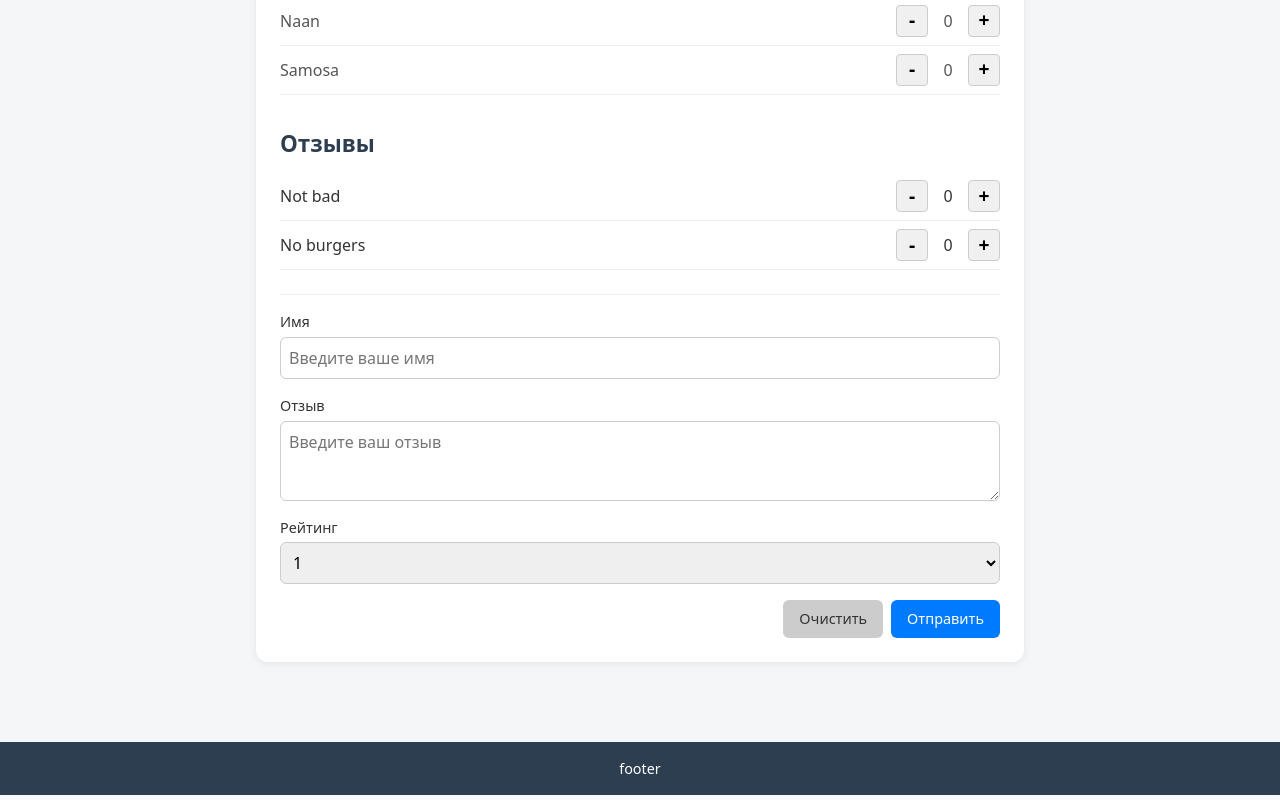
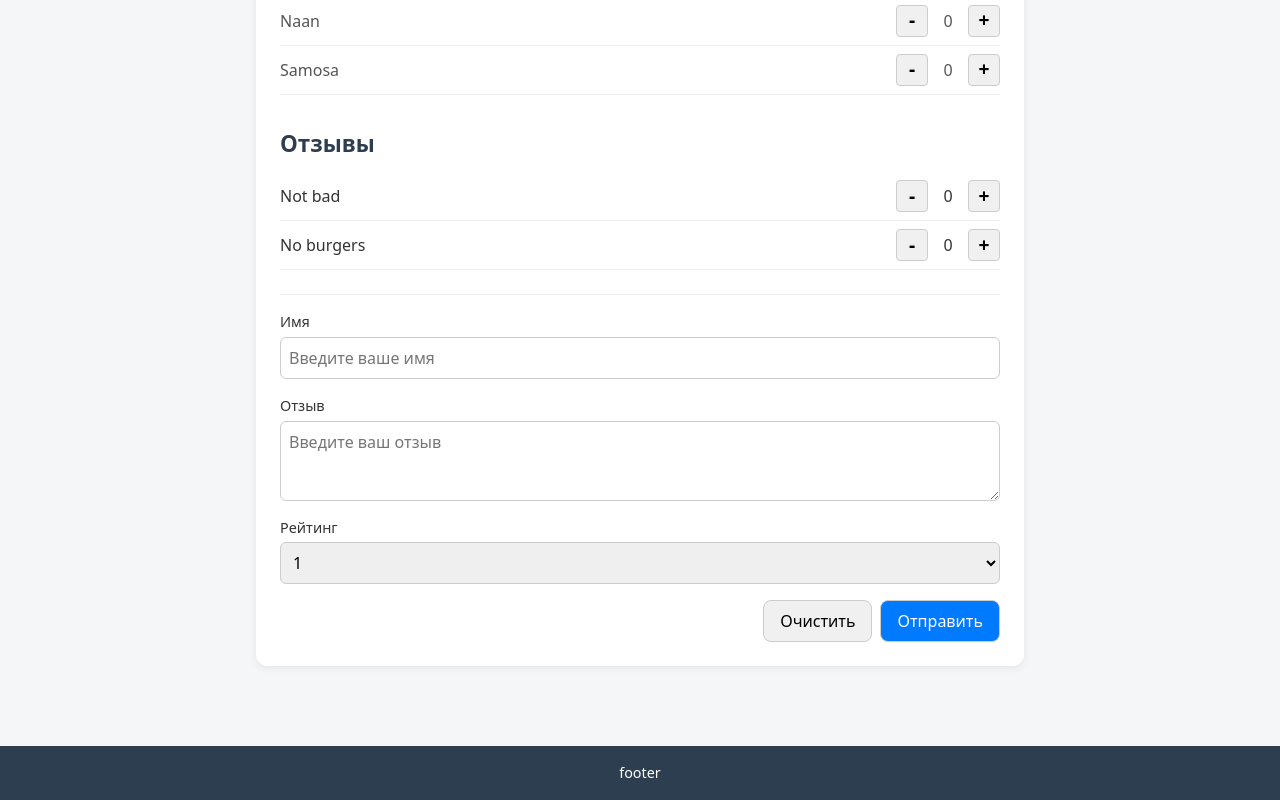
Before and after one commit to MaksNikulnikov/react_2025, a React (Vite) app: page / in a window 1280 px wide. Shown: the part 419-1219 px from the top of the page. Built offline with nearby package versions, Linux system fonts and the light colour scheme.

Commit message:
refactor: reuse shared Button component

```diff
--- /dev/null
+++ b/src/components/button/Button.jsx
@@ -0,0 +1,23 @@
+import styles from "./button.module.css";
+import classNames from "classnames";
+
+export const Button = ({
+  name,
+  onClick,
+  isActive = false,
+  variant = "ordinaryButton",
+  color = "",
+  type ="button",
+}) => {
+  return (
+    <button
+      className={classNames(styles.buttonBase, styles[variant], styles[color], {
+        [styles.active]: isActive,
+      })}
+      onClick={onClick}
+      type={type}
+    >
+      {name}
+    </button>
+  );
+};
--- /dev/null
+++ b/src/components/button/button.module.css
@@ -0,0 +1,40 @@
+.buttonBase {
+  background-color: #f0f0f0;
+  border: 1px solid #ccc;
+  border-radius: 4px;
+  cursor: pointer;
+  transition: background-color 0.2s ease;
+}
+
+.smallButton {
+  width: 2rem;
+  height: 2rem;
+  font-size: 1.2rem;
+  font-weight: bold;
+  border-radius: 4px;
+}
+
+.ordinaryButton {
+  padding: 8px 16px;
+  font-size: 1rem;
+  border-radius: 8px;
+}
+
+.buttonBase:hover {
+  background-color: #e0e0e0;
+}
+
+.active {
+  background-color: #3498db;
+  color: white;
+  border-color: #2980b9;
+}
+
+.colorBlue {
+  background-color: #007bff;
+  color: white;
+}
+
+.buttonBase.colorBlue:hover {
+    background-color: #aaa;
+}
--- a/src/components/counter/Counter.jsx
+++ b/src/components/counter/Counter.jsx
@@ -1,5 +1,6 @@
 import { useCounter } from "./hooks";
-import styles from "./counter.module.css"
+import styles from "./counter.module.css";
+import { Button } from "../button/Button";
 
 const LIMIT = { min: 0, max: 5 };
 
@@ -7,9 +8,9 @@ export const Counter = () => {
   const { count, increment, decrement } = useCounter(LIMIT);
   return (
     <div className={styles.counter}>
-      <button className={styles.button} onClick={decrement}>-</button>
+      <Button name={"-"} onClick={decrement} variant="smallButton"></Button>
       <span className={styles.count}>{count}</span>
-      <button className={styles.button} onClick={increment}>+</button>
+      <Button name={"+"} onClick={increment} variant="smallButton"></Button>
     </div>
   );
 };
--- a/src/components/counter/counter.module.css
+++ b/src/components/counter/counter.module.css
@@ -2,22 +2,6 @@
   display: flex;
   align-items: center;
   gap: 0.5rem;
-}
-
-.button {
-  width: 2rem;
-  height: 2rem;
-  font-size: 1.2rem;
-  font-weight: bold;
-  background-color: #f0f0f0;
-  border: 1px solid #ccc;
-  border-radius: 4px;
-  cursor: pointer;
-  transition: background-color 0.2s ease;
-}
-
-.button:hover {
-  background-color: #e0e0e0;
 }
 
 .count {
--- a/src/components/restaurant-tab/RestaurantTab.jsx
+++ b/src/components/restaurant-tab/RestaurantTab.jsx
@@ -1,9 +1,12 @@
-import styles from "./restaurant-tab.module.css"
-import classNames from "classnames";
+import { Button } from "../button/Button";
 
 export const RestaurantTab = ({ restaurant, setActiveId, isActive }) => {
   const { id, name } = restaurant;
   return (
-    <button className={classNames(styles.button, { [styles.active]: isActive })} onClick={() => setActiveId(id)}>{name ?? "placeholder"}</button>
+    <Button
+      name={name ?? "placeholder"}
+      onClick={() => setActiveId(id)}
+      isActive={isActive}
+    ></Button>
   );
 };
--- a/src/components/review-form/ReviewForm.jsx
+++ b/src/components/review-form/ReviewForm.jsx
@@ -1,5 +1,6 @@
 import { useForm } from "./useForm";
 import styles from "./review-form.module.css";
+import { Button } from "../button/Button";
 
 export const ReviewForm = () => {
   const { form, setName, setReview, setRating, clear } = useForm();
@@ -54,12 +55,8 @@ export const ReviewForm = () => {
         </select>
       </div>
       <div className={styles.actions}>
-        <button className={`${styles.button} ${styles.clear}`} onClick={clear}>
-          Очистить
-        </button>
-        <button className={styles.button} type="submit">
-          Отправить
-        </button>
+        <Button onClick={clear} name="Очистить"></Button>
+        <Button type="submit" color="colorBlue" name="Отправить"></Button>
       </div>
     </form>
   );
```
